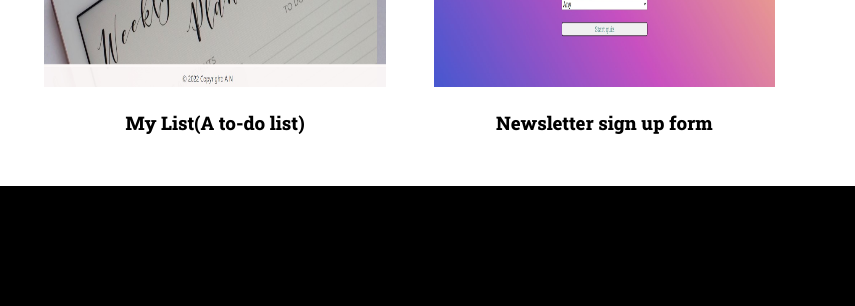
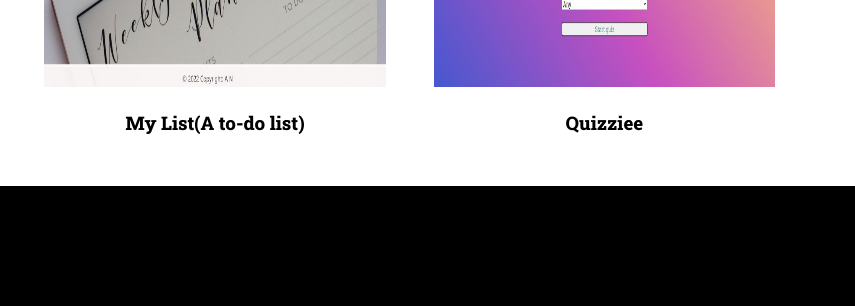
Before and after one commit to Chiku100/Portfolio, a plain HTML site: page index.html in a window 1280 px wide. Shown: the part 1395-1701 px from the top of the page, 425-1280 px from the left. Drawn offline with Linux system fonts and the light colour scheme.

Commit message:
Update index.html

```diff
--- a/index.html
+++ b/index.html
@@ -72,7 +72,7 @@
             <div class="project-tile">
                 <a href="https://quizzieechiku.netlify.app/"><img
                         src="./Images/Screenshot 2023-02-22 175832.jpg" alt=""></a>
-                <h3>Newsletter sign up form</h3>
+                <h3>Quizziee</h3>
             </div>
         </div>
         <div id="contacts">
```
